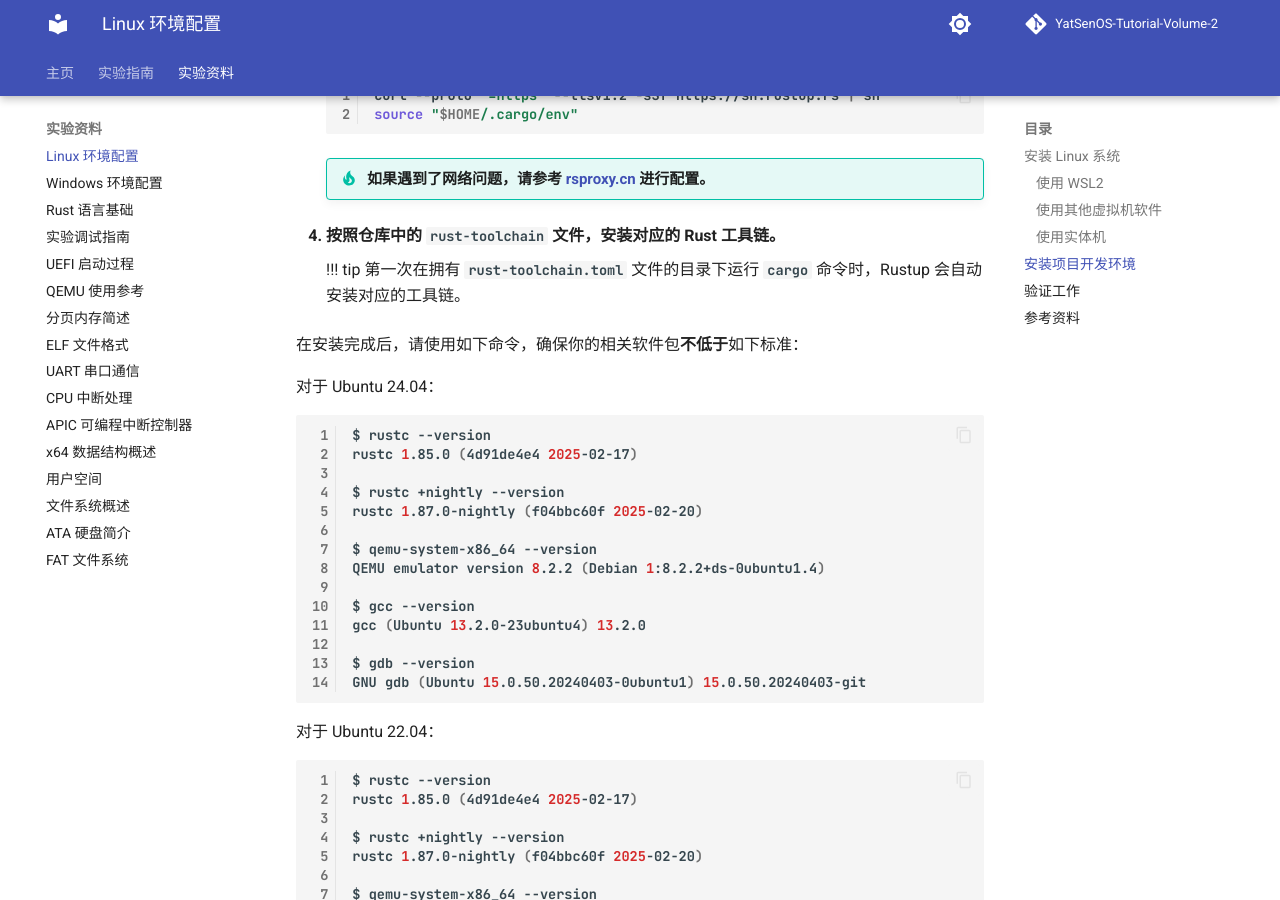
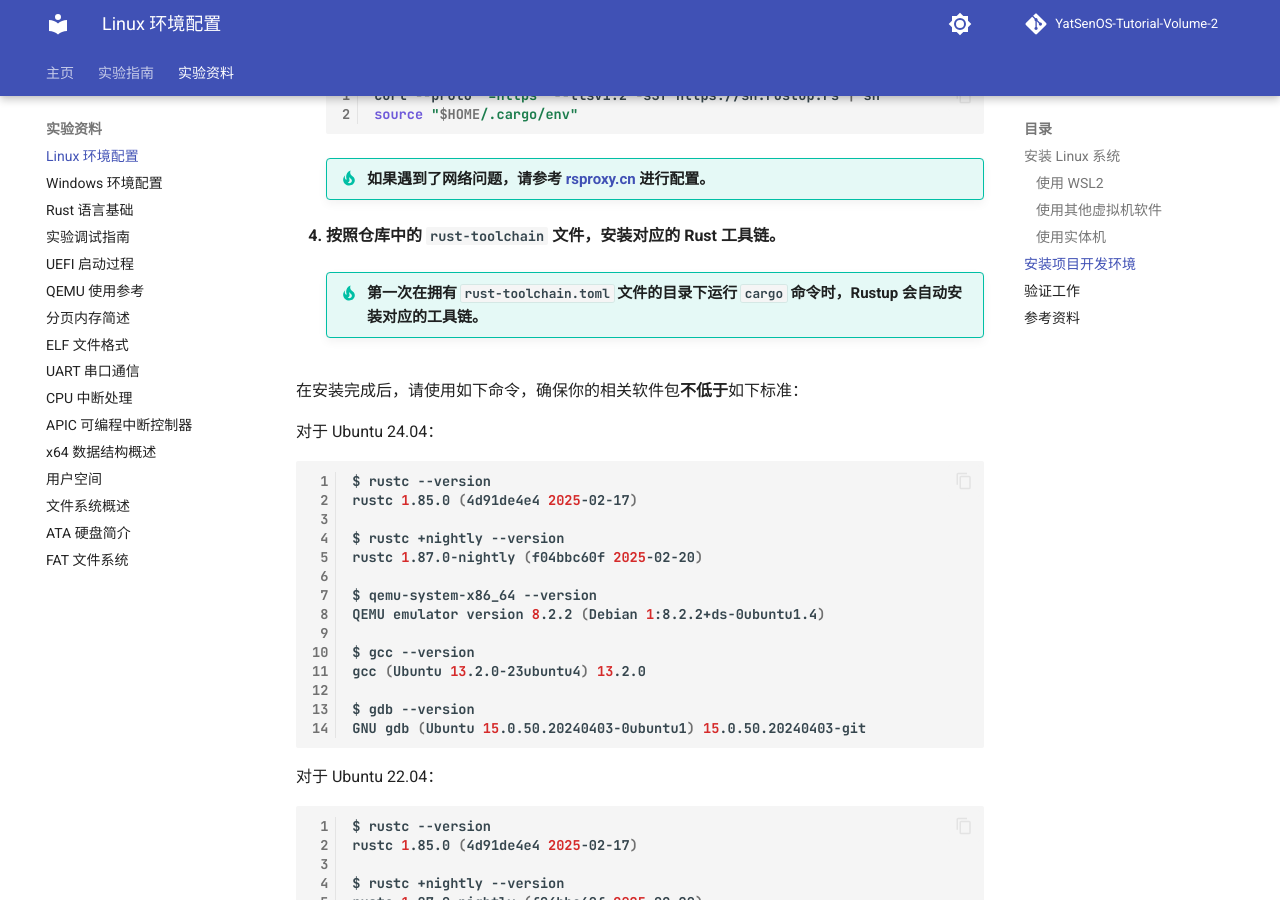
Before and after one commit to YatSenOS/YatSenOS-Tutorial-Volume-2, an MkDocs documentation site: the page built from docs/wiki/linux.md, in a window 1280 px wide and 900 px high, scrolled down 2200 px. Built offline with MkDocs 1.6.1 and Material for MkDocs 9.7.7, drawn with Linux system fonts in a browser that asks for light colours; comment, search, counter and statistics services are not loaded.

Commit message:
fix: tip format

```diff
--- a/docs/wiki/linux.md
+++ b/docs/wiki/linux.md
@@ -84,7 +84,7 @@ wsl --install -d Ubuntu
 
 4. 按照仓库中的 `rust-toolchain` 文件，安装对应的 Rust 工具链。
 
-    !!! tip 第一次在拥有 `rust-toolchain.toml` 文件的目录下运行 `cargo` 命令时，Rustup 会自动安装对应的工具链。
+    !!! tip "第一次在拥有 `rust-toolchain.toml` 文件的目录下运行 `cargo` 命令时，Rustup 会自动安装对应的工具链。"
 
 在安装完成后，请使用如下命令，确保你的相关软件包**不低于**如下标准：
 
```
